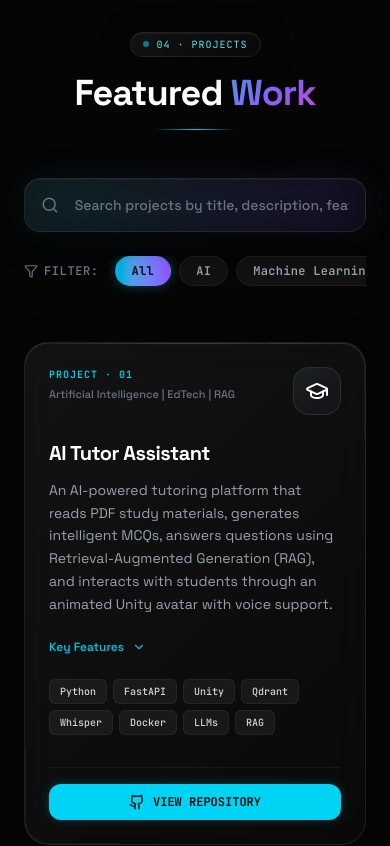
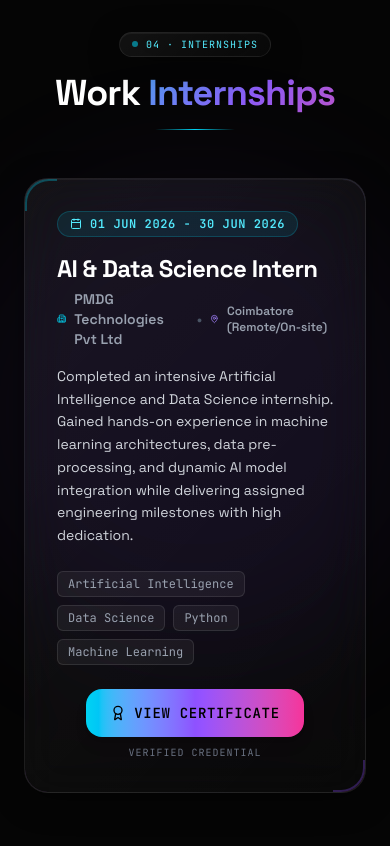
Before and after one commit to jockinisrael-ROG/Portfolio, a React (Vite) app: page / in a window 390 px wide. Shown: the part 5780-6626 px from the top of the page. Built offline with nearby package versions, Linux system fonts and the light colour scheme.

Commit message:
feat: add Internships section with PMDG Technologies certificate modal

```diff
--- a/src/App.tsx
+++ b/src/App.tsx
@@ -5,6 +5,7 @@ import Hero from "./components/Hero";
 import { About } from "./components/About";
 import { Skills } from "./components/Skills";
 import { Experience } from "./components/Experience";
+import { Internships } from "./components/Internships";
 import { Projects } from "./components/Projects";
 import { GitHub } from "./components/GitHub";
 import { Achievements } from "./components/Achievements";
@@ -70,6 +71,7 @@ export default function App() {
         <SectionReveal><About /></SectionReveal>
         <SectionReveal><Skills /></SectionReveal>
         <SectionReveal><Experience /></SectionReveal>
+        <SectionReveal><Internships /></SectionReveal>
         <SectionReveal><Projects /></SectionReveal>
         <SectionReveal><GitHub /></SectionReveal>
         <SectionReveal><Achievements /></SectionReveal>
--- a/src/components/Achievements.tsx
+++ b/src/components/Achievements.tsx
@@ -16,7 +16,7 @@ export function Achievements() {
   return (
     <section className="relative py-24 px-6">
       <div className="max-w-6xl mx-auto">
-        <SectionTitle tag="06 · Milestones" title="In" accent="Numbers" />
+        <SectionTitle tag="07 · Milestones" title="In" accent="Numbers" />
 
         <div className="flex justify-center mb-10">
           <div className="w-16 h-16 rounded-2xl bg-gradient-to-br from-amber-400 to-pink-500 flex items-center justify-center shadow-[0_0_30px_rgba(251,146,60,0.3)]">
--- a/src/components/Contact.tsx
+++ b/src/components/Contact.tsx
@@ -73,7 +73,7 @@ export function Contact() {
   return (
     <section id="contact" className="relative py-24 px-6">
       <div className="max-w-5xl mx-auto">
-        <SectionTitle tag="07 · Contact" title="Get In" accent="Touch" />
+        <SectionTitle tag="08 · Contact" title="Get In" accent="Touch" />
 
         <div className="grid lg:grid-cols-2 gap-6">
           {/* Left */}
--- a/src/components/GitHub.tsx
+++ b/src/components/GitHub.tsx
@@ -46,7 +46,7 @@ export function GitHub() {
   return (
     <section id="github" className="relative py-24 px-6">
       <div className="max-w-7xl mx-auto">
-        <SectionTitle tag="05 · GitHub" title="Open" accent="Source" />
+        <SectionTitle tag="06 · GitHub" title="Open" accent="Source" />
 
         <div className="grid lg:grid-cols-3 gap-5">
           {/* Stats + Heatmap */}
--- /dev/null
+++ b/src/components/Internships.tsx
@@ -0,0 +1,167 @@
+import { useState } from "react";
+import { motion, AnimatePresence } from "framer-motion";
+import { SectionTitle } from "./ui";
+import { Award, Building2, Calendar, MapPin, X, ShieldCheck } from "lucide-react";
+
+export function Internships() {
+  const [showCertificate, setShowCertificate] = useState(false);
+
+  return (
+    <section id="internships" className="relative py-24 px-6 overflow-hidden">
+      {/* Ambient backgrounds */}
+      <div className="absolute top-1/2 left-1/2 -translate-x-1/2 -translate-y-1/2 w-[500px] h-[500px] bg-violet-500/5 rounded-full blur-3xl pointer-events-none" />
+
+      <div className="max-w-5xl mx-auto relative z-10">
+        <SectionTitle tag="04 · Internships" title="Work" accent="Internships" />
+
+        <div className="mt-12 max-w-3xl mx-auto">
+          <motion.div
+            initial={{ opacity: 0, y: 30 }}
+            whileInView={{ opacity: 1, y: 0 }}
+            viewport={{ once: true }}
+            transition={{ duration: 0.6 }}
+            whileHover={{ y: -4 }}
+            className="glass rounded-3xl p-8 border-glow relative overflow-hidden group"
+          >
+            {/* Cyberpunk corner highlights */}
+            <div className="absolute top-0 left-0 w-8 h-8 border-t-2 border-l-2 border-cyan-400/30 rounded-tl-3xl group-hover:border-cyan-400 transition-colors" />
+            <div className="absolute bottom-0 right-0 w-8 h-8 border-b-2 border-r-2 border-violet-500/30 rounded-br-3xl group-hover:border-violet-500 transition-colors" />
+
+            <div className="flex flex-col md:flex-row md:items-center justify-between gap-6">
+              <div className="space-y-4">
+                <div className="inline-flex items-center gap-2 px-3 py-1 rounded-full bg-cyan-400/10 border border-cyan-400/20 text-cyan-300 text-xs font-mono font-bold tracking-wider">
+                  <Calendar size={12} />
+                  <span>01 JUN 2026 - 30 JUN 2026</span>
+                </div>
+
+                <div className="space-y-1">
+                  <h3 className="text-2xl font-bold tracking-tight text-white group-hover:text-cyan-300 transition-colors">
+                    AI & Data Science Intern
+                  </h3>
+                  <div className="flex items-center gap-2 text-gray-400 text-sm font-semibold">
+                    <Building2 size={15} className="text-cyan-400" />
+                    <span>PMDG Technologies Pvt Ltd</span>
+                    <span className="text-gray-600">•</span>
+                    <MapPin size={14} className="text-violet-400" />
+                    <span className="text-xs">Coimbatore (Remote/On-site)</span>
+                  </div>
+                </div>
+
+                <p className="text-gray-300 text-sm leading-relaxed max-w-xl">
+                  Completed an intensive Artificial Intelligence and Data Science internship. Gained hands-on experience in machine learning architectures, data pre-processing, and dynamic AI model integration while delivering assigned engineering milestones with high dedication.
+                </p>
+
+                <div className="flex flex-wrap gap-2 pt-2">
+                  {["Artificial Intelligence", "Data Science", "Python", "Machine Learning"].map((tech) => (
+                    <span key={tech} className="px-2.5 py-1 rounded-md bg-white/5 border border-white/10 text-xs text-gray-400 font-mono">
+                      {tech}
+                    </span>
+                  ))}
+                </div>
+              </div>
+
+              <div className="flex flex-col items-center justify-center shrink-0 self-center md:self-auto">
+                <button
+                  onClick={() => setShowCertificate(true)}
+                  className="flex items-center gap-2 px-6 py-3.5 rounded-2xl font-semibold bg-gradient-to-r from-cyan-400 via-violet-500 to-pink-500 text-black shadow-lg hover:shadow-violet-500/30 hover:scale-105 transition-all duration-300 cursor-pointer text-sm font-mono tracking-wider"
+                >
+                  <Award size={16} />
+                  <span>VIEW CERTIFICATE</span>
+                </button>
+                <span className="text-[10px] text-gray-500 font-mono mt-2 tracking-widest uppercase">Verified Credential</span>
+              </div>
+            </div>
+          </motion.div>
+        </div>
+      </div>
+
+      {/* Certificate Modal */}
+      <AnimatePresence>
+        {showCertificate && (
+          <motion.div
+            initial={{ opacity: 0 }}
+            animate={{ opacity: 1 }}
+            exit={{ opacity: 0 }}
+            className="fixed inset-0 z-50 flex items-center justify-center p-4 bg-black/90 backdrop-blur-md"
+            onClick={() => setShowCertificate(false)}
+          >
+            <motion.div
+              initial={{ scale: 0.9, y: 20 }}
+              animate={{ scale: 1, y: 0 }}
+              exit={{ scale: 0.9, y: 20 }}
+              transition={{ type: "spring", damping: 25, stiffness: 200 }}
+              className="relative w-full max-w-3xl glass border border-cyan-400/40 rounded-3xl p-6 md:p-10 shadow-[0_0_50px_rgba(34,211,238,0.15)] overflow-hidden"
+              onClick={(e) => e.stopPropagation()}
+            >
+              {/* Corner tech details */}
+              <div className="absolute top-0 right-0 p-4 font-mono text-[8px] text-gray-600 hidden md:block">
+                SYSTEM_ID: SECURE_VERIFY_PMDG_2026
+              </div>
+
+              {/* Close Button */}
+              <button
+                onClick={() => setShowCertificate(false)}
+                className="absolute top-4 right-4 p-2 rounded-xl bg-white/5 border border-white/10 text-gray-400 hover:text-white transition-colors cursor-pointer"
+              >
+                <X size={18} />
+              </button>
+
+              {/* Certificate Inner Frame */}
+              <div className="border border-white/5 bg-black/40 rounded-2xl p-6 md:p-8 relative overflow-hidden flex flex-col items-center text-center">
+                {/* Certificate Background watermark */}
+                <div className="absolute inset-0 opacity-[0.02] flex items-center justify-center pointer-events-none select-none">
+                  <ShieldCheck size={400} className="text-cyan-400" />
+                </div>
+
+                {/* Company Seal Header */}
+                <div className="flex flex-col items-center gap-2 mb-6">
+                  <div className="w-14 h-14 rounded-2xl bg-gradient-to-br from-cyan-400 to-violet-500 flex items-center justify-center p-2.5">
+                    <Building2 size={28} className="text-black" />
+                  </div>
+                  <h4 className="text-sm font-bold tracking-wider text-cyan-300 font-mono uppercase">PMDG Technologies Pvt. Ltd.</h4>
+                  <p className="text-[10px] text-gray-500 font-mono">CIN: U62013TZ2024PTC030517</p>
+                </div>
+
+                {/* Title */}
+                <h2 className="text-xl md:text-3xl font-extrabold tracking-tight text-white mb-2 uppercase font-mono">
+                  Certificate of Internship
+                </h2>
+                <div className="w-24 h-0.5 bg-gradient-to-r from-cyan-400 to-violet-500 mb-6" />
+
+                {/* Body Text */}
+                <p className="text-sm text-gray-400 font-mono tracking-widest uppercase text-[10px] mb-4">TO WHOMSOEVER IT MAY CONCERN</p>
+
+                <p className="text-gray-300 text-sm md:text-base leading-relaxed max-w-2xl mb-6">
+                  This is to certify that <span className="text-white font-bold underline decoration-cyan-400/50 decoration-2 underline-offset-4">Mr. Jockin Israel R</span>, a First-Year B.Tech Artificial Intelligence and Data Science student at Karunya University, has successfully completed his internship at <span className="text-white font-bold">PMDG Technologies Pvt Ltd</span> from <span className="text-cyan-300 font-bold">01st Jun 2026 to 30th Jun 2026</span>.
+                </p>
+
+                <p className="text-gray-400 text-xs md:text-sm leading-relaxed max-w-xl italic mb-8">
+                  "During his tenure with us, his performance was found to be good. He displayed a keen interest in learning and carried out the tasks assigned to him with sincerity and dedication."
+                </p>
+
+                {/* Signatures */}
+                <div className="w-full grid grid-cols-2 gap-6 pt-6 border-t border-white/5 text-left md:px-10">
+                  <div>
+                    <span className="text-[10px] font-mono text-gray-500 uppercase block">Verification Date</span>
+                    <span className="text-sm font-semibold font-mono text-white">01.07.2026</span>
+                  </div>
+                  <div className="text-right">
+                    <span className="text-[10px] font-mono text-gray-500 uppercase block">Authorized Signatory</span>
+                    <span className="text-sm font-bold text-white block">Saranya K</span>
+                    <span className="text-[10px] font-mono text-violet-400 block">VP - HR & Operations</span>
+                  </div>
+                </div>
+
+                {/* Verified Badge */}
+                <div className="mt-8 inline-flex items-center gap-1.5 px-3 py-1 rounded-full bg-emerald-400/10 border border-emerald-400/20 text-emerald-400 text-[10px] font-mono">
+                  <ShieldCheck size={12} />
+                  <span>SECURE DIGITAL CREDENTIAL</span>
+                </div>
+              </div>
+            </motion.div>
+          </motion.div>
+        )}
+      </AnimatePresence>
+    </section>
+  );
+}
--- a/src/components/Navbar.tsx
+++ b/src/components/Navbar.tsx
@@ -6,6 +6,7 @@ const links = [
   { href: "#about", label: "About" },
   { href: "#skills", label: "Skills" },
   { href: "#experience", label: "Experience" },
+  { href: "#internships", label: "Internships" },
   { href: "#projects", label: "Projects" },
   { href: "#github", label: "GitHub" },
   { href: "#contact", label: "Contact" },
--- a/src/components/Projects.tsx
+++ b/src/components/Projects.tsx
@@ -438,7 +438,7 @@ export function Projects() {
       <div className="absolute bottom-1/4 right-0 w-96 h-96 bg-violet-500/5 rounded-full blur-3xl glow-spot" />
 
       <div className="max-w-7xl mx-auto relative z-10">
-        <SectionTitle tag="04 · Projects" title="Featured" accent="Work" />
+        <SectionTitle tag="05 · Projects" title="Featured" accent="Work" />
 
         {/* Search & Filters Controller */}
         <div className="flex flex-col gap-6 mb-12 max-w-3xl mx-auto">
```
